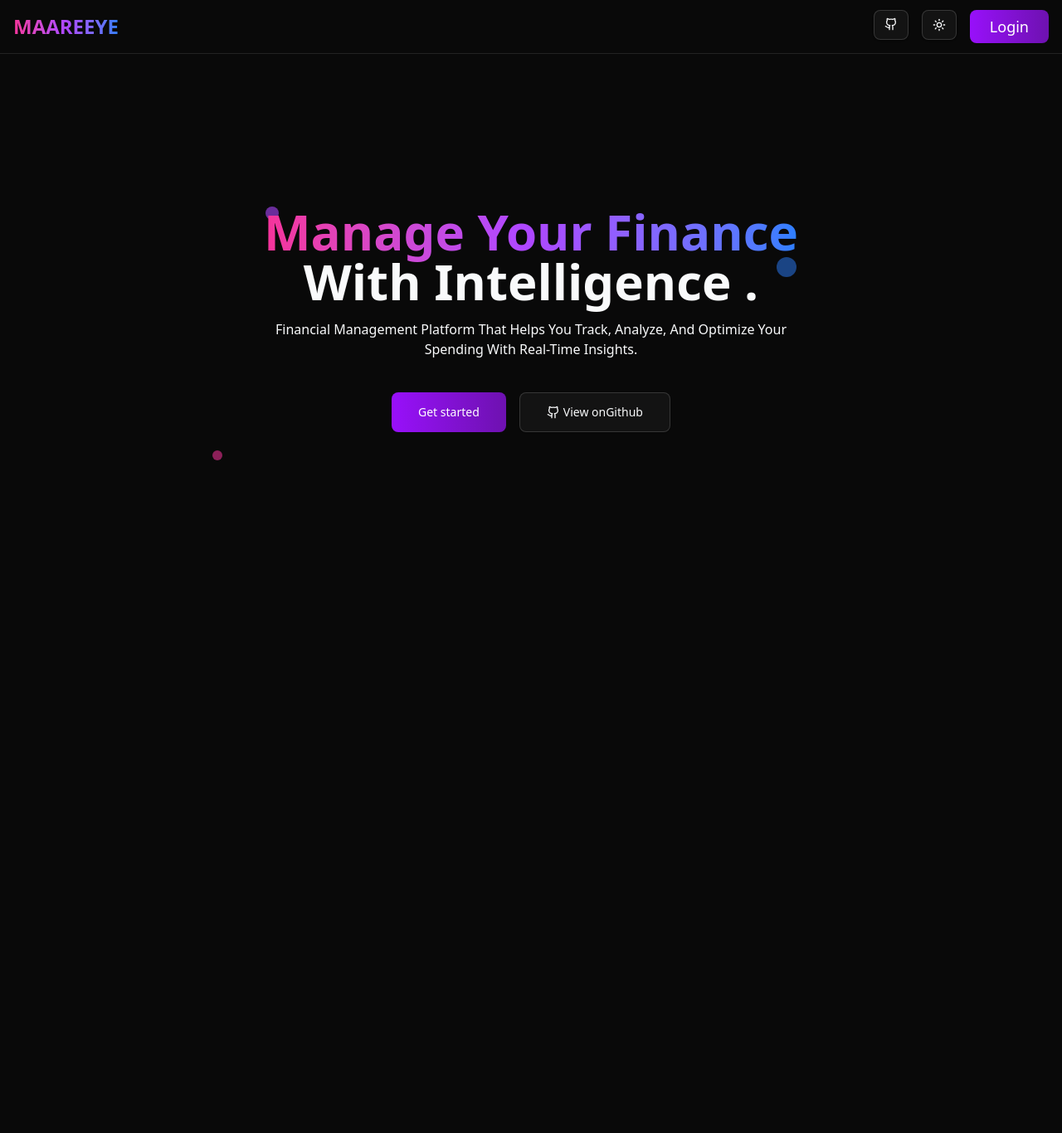
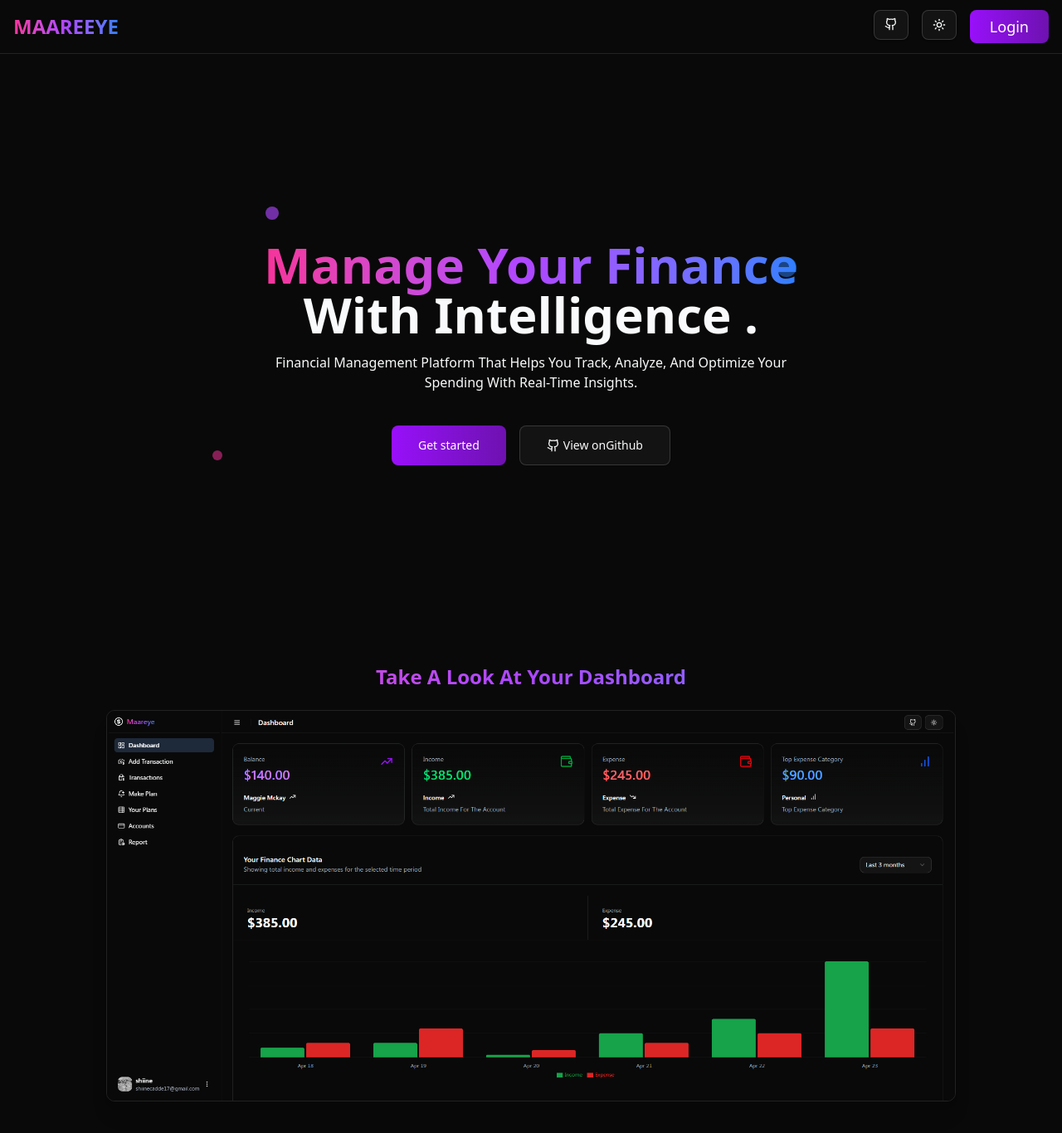
Before and after one commit to shiinedev/Maareeye, a React (Vite) app: page / in a window 1280 px wide. Shown: the whole page at 83% size. Before the commit the page ends 800 px from the top, so only its background shows below. Built offline with nearby package versions, Linux system fonts and the light colour scheme.

Commit message:
🖼️ feat(landing): add dashboard preview section to landing page

```diff
--- a/src/components/HeroSection.jsx
+++ b/src/components/HeroSection.jsx
@@ -9,7 +9,7 @@ const HeroSection = () => {
        <Navbar />
       {/* Main Content */}
 
-      <main className="flex-1 flex flex-col items-center justify-center text-center px-4 relative">
+      <main className="flex-1 flex flex-col pt-20 items-center justify-center text-center px-4 relative">
         <div className="max-w-3xl mx-auto mb-24 z-10">
           <h1 className="text-5xl md:text-6xl font-bold mb-4">
             <span className="gradient-title ">
@@ -39,10 +39,6 @@ const HeroSection = () => {
 
           </div>
         </div>
-
-        {/* Hero Image */}
-
-
         {/* Decorative Elements */}
         <div className="absolute top-1/4 left-1/4 w-4 h-4 rounded-full bg-purple-500 opacity-70 animate-pulse"></div>
         <div className="absolute top-1/3 right-1/4 w-6 h-6 rounded-full bg-blue-500 opacity-50 animate-pulse delay-700"></div>
--- a/src/pages/Home.jsx
+++ b/src/pages/Home.jsx
@@ -1,10 +1,30 @@
 import HeroSection from '@/components/HeroSection'
+import Testimonials from '@/components/Testimonials';
+import { useTheme } from '@/components/ThemeProvider'
+
 import React from 'react'
 
+
 const Home = () => {
+const {theme} = useTheme();
   return (
     <div>
       <HeroSection />
+
+      <section className="pb-10 px-6 text-center">
+      <h2 className="md:text-2xl font-bold mb-6 capitalize gradient-title">Take a look at your dashboard</h2>
+      <div className='hero-image-wrapper'>
+      <div className="mx-auto  max-w-5xl rounded-lg overflow-hidden border shadow-xl hero-image ">
+        <img
+          src={theme === "dark" ?"/images/DashDark.PNG" :"/images/DashLight.PNG"}
+          alt="Dashboard preview"
+          className="w-full h-auto hero-image.scrolled "
+          priority
+        />
+      </div>
+      </div>
+
+    </section>
     </div>
   )
 }
```
Also changed, not shown: public/images/DashDark.PNG (added), public/images/DashLight.PNG (added).
